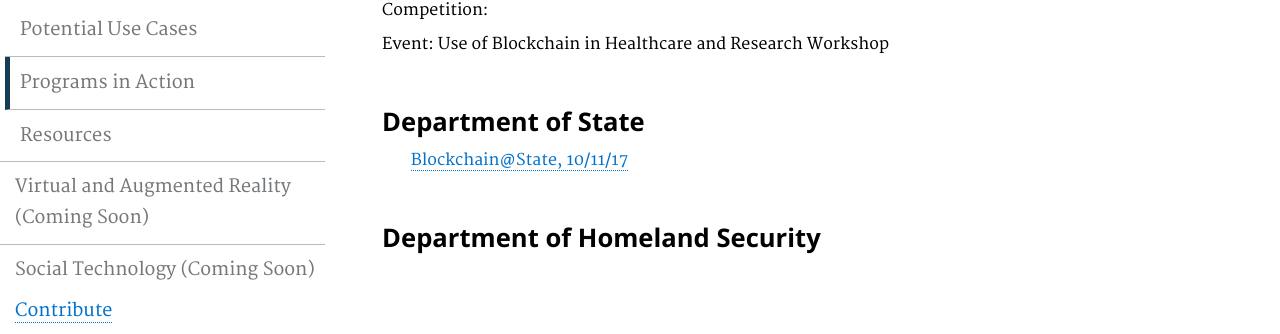
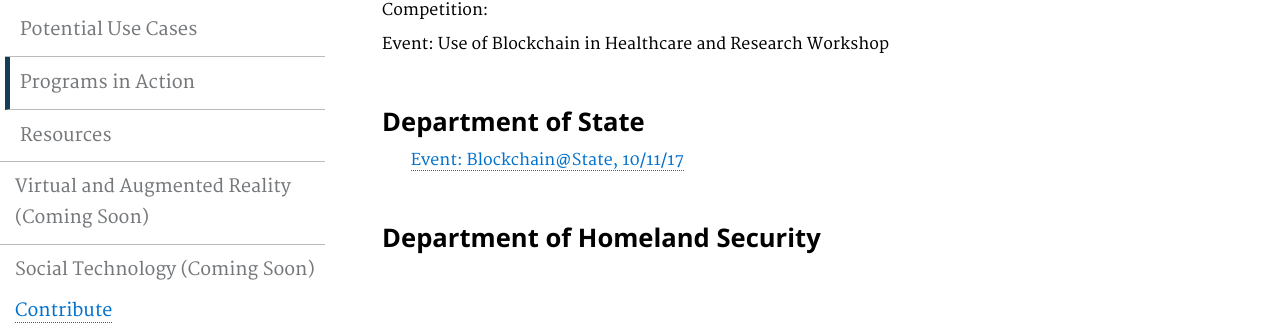
Before and after one commit to GSA/emerging-technology-atlas, a Jekyll site: the page built from pages/blockchain-programs.md, in a window 1280 px wide. Shown: the part 608-942 px from the top of the page. Built offline with Jekyll 4.4.1, drawn with Linux system fonts in a browser that asks for light colours.

Commit message:
Update blockchain-programs.md

```diff
--- a/pages/blockchain-programs.md
+++ b/pages/blockchain-programs.md
@@ -21,7 +21,6 @@ description: ""
 <p> Event: Use of Blockchain in Healthcare and Research Workshop</p>
 
 ### Department of State
-
-<p>&nbsp;&nbsp;&nbsp;&nbsp;&nbsp;&nbsp; <a href="https://www.eventbrite.com/e/blockchainstate-distributed-ledger-technologies-for-diplomacy-and-development-tickets-37669091266">Blockchain@State, 10/11/17</a></p>
+<p>&nbsp;&nbsp;&nbsp;&nbsp;&nbsp;&nbsp; <a href="https://www.eventbrite.com/e/blockchainstate-distributed-ledger-technologies-for-diplomacy-and-development-tickets-37669091266">Event: Blockchain@State, 10/11/17</a></p>
 
 ### Department of Homeland Security
```
